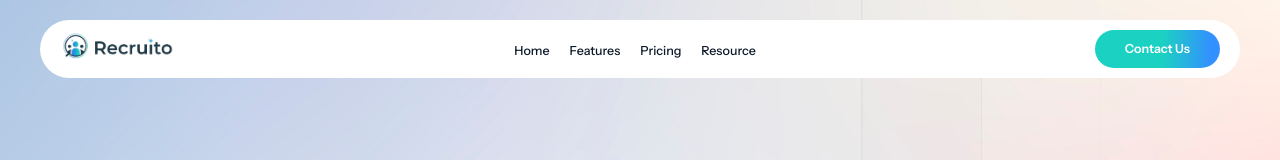
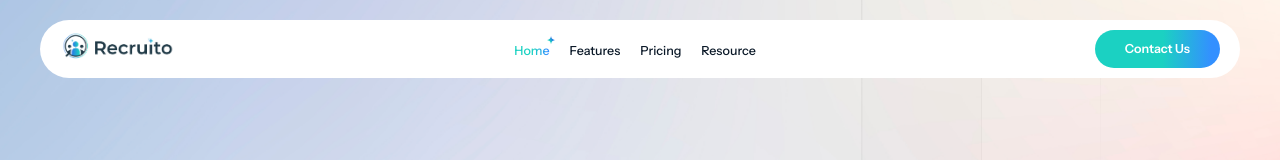
Before and after one commit to mfkfawas/recruito, a React (Vite) app: page / in a window 1280 px wide. Shown: the top 160 px of the page. Built offline with nearby package versions, Linux system fonts and the light colour scheme.

Commit message:
navbar - Home icon added

```diff
--- a/src/App.css
+++ b/src/App.css
@@ -3,3 +3,10 @@
   --color-text-dark: #0b1928;
   --color-text-light: #3e4757;
 }
+
+.gradient-text {
+  background: var(--brand-gradient);
+  background-clip: text;
+  -webkit-background-clip: text;
+  -webkit-text-fill-color: transparent;
+}
--- /dev/null
+++ b/src/assets/svgs/SmallStar.tsx
@@ -0,0 +1,33 @@
+import { memo } from "react";
+
+function SmallStar() {
+  return (
+    <svg
+      width="8"
+      height="9"
+      viewBox="0 0 8 9"
+      fill="none"
+      xmlns="http://www.w3.org/2000/svg"
+    >
+      <path
+        d="M4.00977 0L3.69977 1.20433C3.54451 1.8308 3.22883 2.40293 2.78558 2.86101C2.34233 3.31908 1.78779 3.64633 1.17981 3.80862L-0.000183105 4.11742L1.17981 4.42621C1.78779 4.5885 2.34233 4.91575 2.78558 5.37383C3.22883 5.8319 3.54451 6.40404 3.69977 7.03051L4.00977 8.23483L4.30981 7.03051C4.46688 6.40326 4.78441 5.83084 5.22937 5.37282C5.67433 4.9148 6.23043 4.58789 6.83978 4.42621L8.00977 4.11742L6.83978 3.80862C6.23043 3.64695 5.67433 3.3201 5.22937 2.86207C4.78441 2.40405 4.46688 1.83157 4.30981 1.20433L4.00977 0Z"
+        fill="url(#paint0_linear_55_1299)"
+      />
+      <defs>
+        <linearGradient
+          id="paint0_linear_55_1299"
+          x1="4.27979"
+          y1="6.92756"
+          x2="7.35054"
+          y2="4.44157"
+          gradientUnits="userSpaceOnUse"
+        >
+          <stop stop-color="#1BD1C2" />
+          <stop offset="1" stop-color="#1F67E7" />
+        </linearGradient>
+      </defs>
+    </svg>
+  );
+}
+
+export default memo(SmallStar);
--- a/src/section/header/NavBar.tsx
+++ b/src/section/header/NavBar.tsx
@@ -1,4 +1,5 @@
 import logo from "../../assets/imgs/logo-one.png";
+import SmallStar from "../../assets/svgs/SmallStar";
 import Button from "../../ui/Button/Button";
 
 export default function NavBar() {
@@ -12,23 +13,30 @@ export default function NavBar() {
       />
 
       <ul className="flex items-center gap-8">
-        <li>
-          <a href="#" className="text-xl font-medium hover:underline">
-            Home
+        <li className="relative">
+          <a
+            href="#"
+            className="text-xl font-medium gradient-text hover:underline"
+          >
+            <span>Home</span>
+
+            <span className="absolute top-0 -right-2">
+              <SmallStar />
+            </span>
           </a>
         </li>
         <li>
-          <a href="#" className="text-xl font-medium">
+          <a href="#" className="text-xl font-medium hover:underline">
             Features
           </a>
         </li>
         <li>
-          <a href="#" className="text-xl font-medium">
+          <a href="#" className="text-xl font-medium hover:underline">
             Pricing
           </a>
         </li>
         <li>
-          <a href="#" className="text-xl font-medium">
+          <a href="#" className="text-xl font-medium hover:underline">
             Resource
           </a>
         </li>
```
